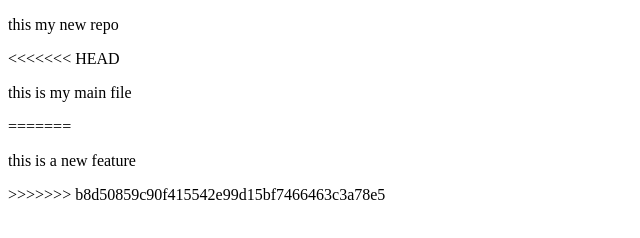
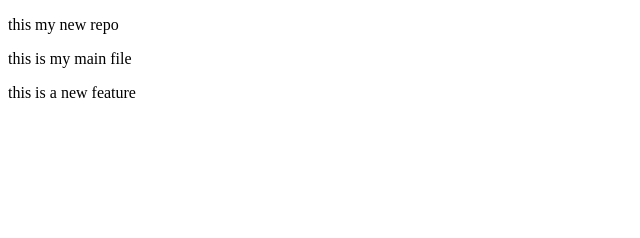
Before and after one commit to Abhijhit/localrepo, a plain HTML site: page index.html in a window 1280 px wide. Shown: the whole page, without its empty margins (0-640 px from the left). Drawn offline with Linux system fonts and the light colour scheme.

Commit message:
Update index.html

```diff
--- a/index.html
+++ b/index.html
@@ -7,10 +7,9 @@
 </head>
 <body>
     <P>this my new repo</P>
-<<<<<<< HEAD
     <p>this is my main file</p>
-=======
+
     <p>this is a new feature</p>
->>>>>>> b8d50859c90f415542e99d15bf7466463c3a78e5
+
 </body>
 </html>
```
